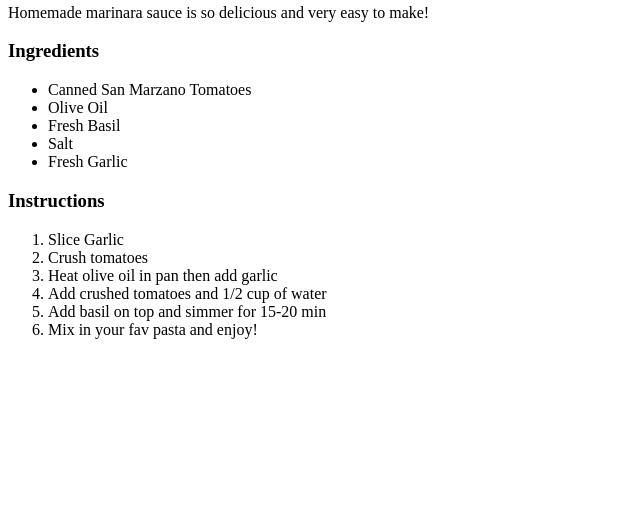
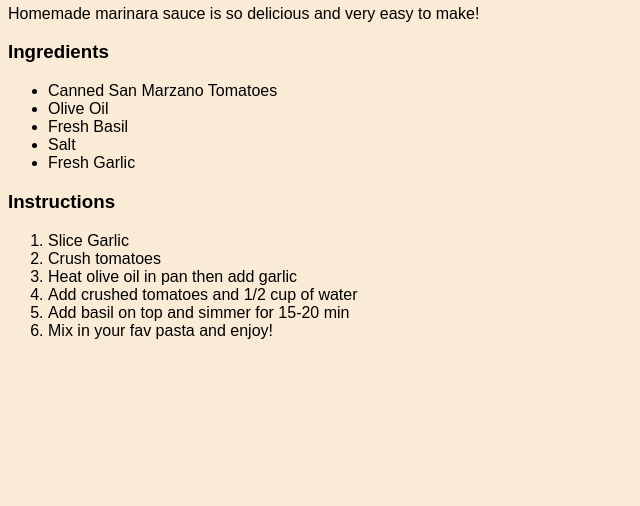
Before and after one commit to cptsyrup/html-recipes, a plain HTML site: page recipes/marinara.html in a window 1280 px wide. Shown: the part 294-800 px from the top of the page, without its empty margins (0-640 px from the left). Drawn offline with Linux system fonts and the light colour scheme.

Commit message:
added css stylesheet

```diff
--- a/recipes/marinara.html
+++ b/recipes/marinara.html
@@ -1,6 +1,7 @@
 <!DOCTYPE html>
 <html lang="en">
   <head>
+    <link rel="stylesheet" href="/styles.css" />
     <meta charset="UTF-8" />
     <meta name="viewport" content="width=device-width, initial-scale=1.0" />
     <title>Marinara</title>
--- /dev/null
+++ b/styles.css
@@ -0,0 +1,4 @@
+body {
+  font-family: Arial, Helvetica, sans-serif;
+  background-color: antiquewhite;
+}
```
Also changed, not shown: index.html (+1 -0 lines), recipes/curry.html (+1 -0 lines), recipes/miso_soup.html (+1 -0 lines).
